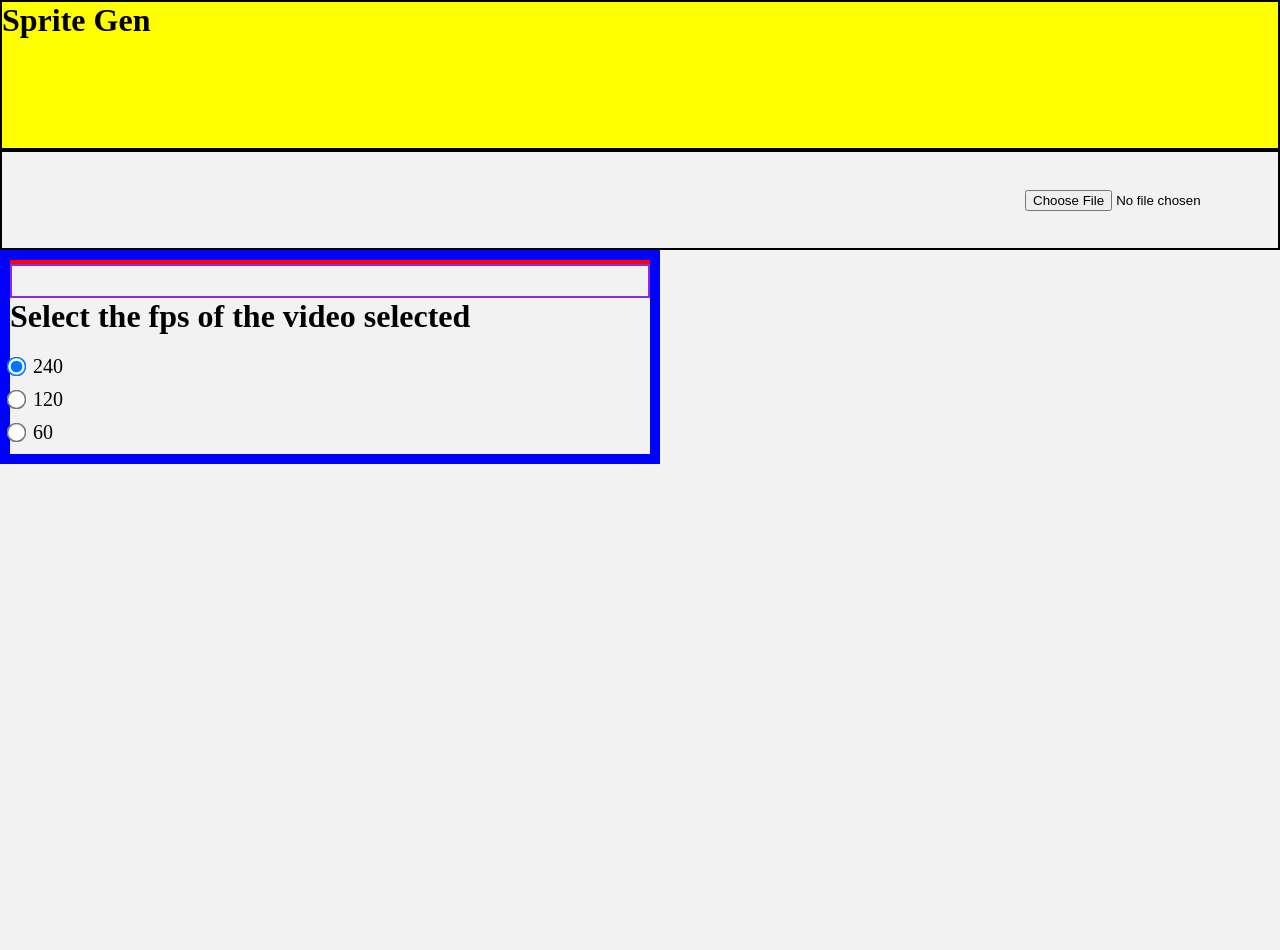
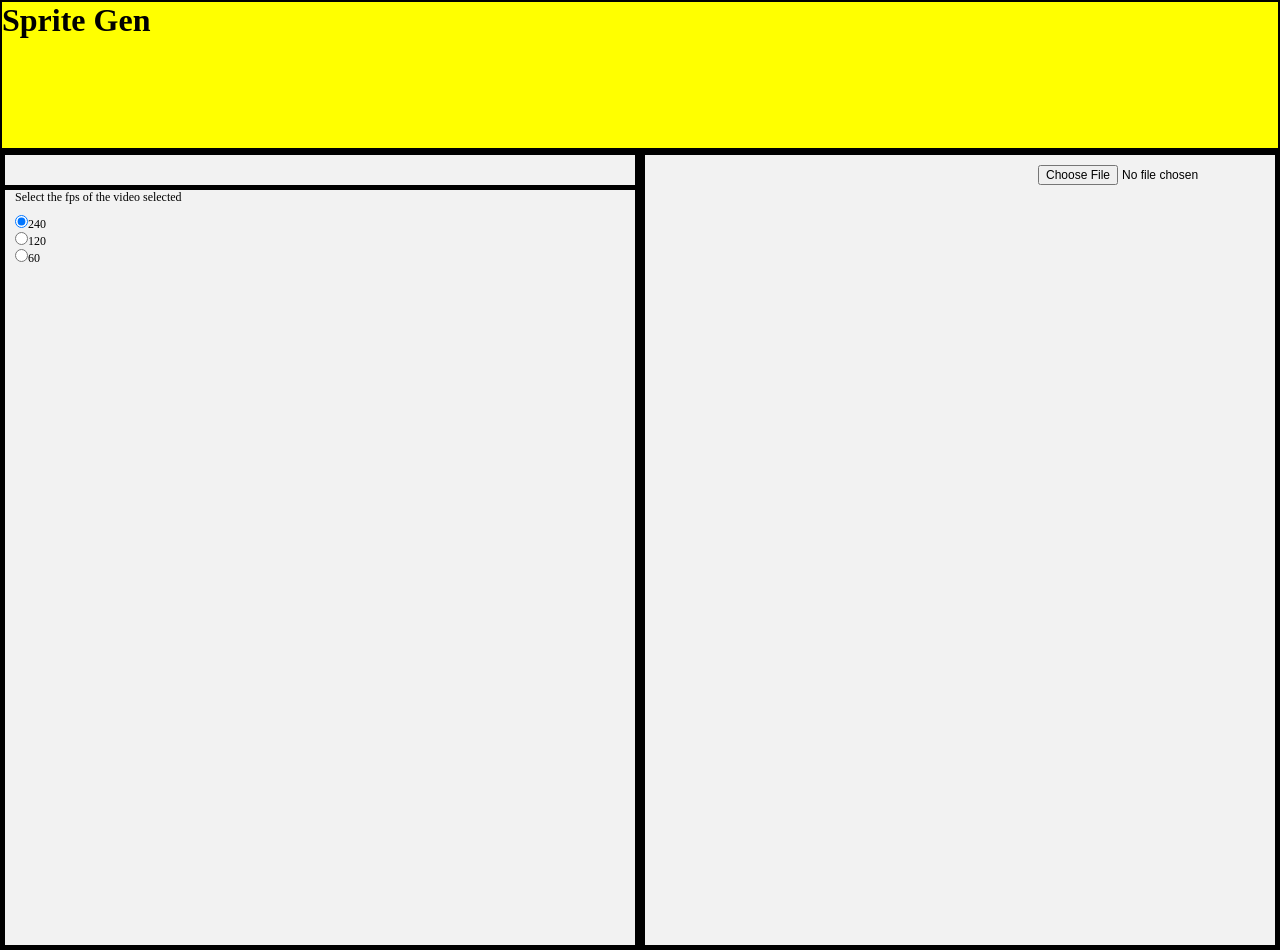
Before and after one commit to Jake-Noth/SpriteSheetGenerator, a React (Vite) app: page / in a window 1280 px wide. Before the commit the page ends 800 px from the top, so only its background shows below. Built offline with nearby package versions, Linux system fonts and the light colour scheme.

Commit message:
feature: reactive canvas

```diff
--- a/src/App.jsx
+++ b/src/App.jsx
@@ -7,15 +7,15 @@ import Slider from './components/Slider';
 import KeyFrameButton from './components/KeyFrameButton';
 import FPSButtons from './components/FPSButtons';
 import SelectedFrames from './components/SelectedFrames';
+import useResizeHandler from './hooks/ScreenChange';
 
 function App() {
   const { videoElement, frames } = useContext(VideoContext);
+  useResizeHandler();
 
   return (
     <>
       <h1 id="topHeader">Sprite Gen</h1>
-
-      <FileLoad/>
 
       <div id="canvas-and-frames">
         <div id='canvas-section-and-modifiers'>
@@ -41,6 +41,9 @@ function App() {
         </div>
 
         <div id='frames-section'>
+          <div id='file-upload-container'>
+            <FileLoad/>
+          </div>
           {videoElement && frames && <SelectedFrames/>}
         </div>
       </div>
--- a/src/components/Canvas.jsx
+++ b/src/components/Canvas.jsx
@@ -6,6 +6,6 @@ export default function Canvas(){
     const {canvasRef} = useContext(VideoContext)
 
     return(
-        <canvas id='video-canvas' width={300} height={800} ref={canvasRef}></canvas>
+        <canvas id='video-canvas' ref={canvasRef}></canvas>
     )
 }
--- a/src/components/FPSButtons.jsx
+++ b/src/components/FPSButtons.jsx
@@ -41,7 +41,7 @@ export default function FPSButtons(){
     };
 
     return (
-        <fieldset id='field-set'>
+        <fieldset id='fps-buttons'>
           <legend>Select the fps of the video selected</legend>
             {FPSOptions.map((FPS) => radioButton(FPS))}
         </fieldset>
--- a/src/components/FileLoad.jsx
+++ b/src/components/FileLoad.jsx
@@ -10,8 +10,6 @@ export default function FileLoad(){
         setSliderNum,
         setNumFrames,
         videoFPS,
-        setCanvasHeight,
-        setCanvasWidth,
     } = useContext(VideoContext)
 
     const drawFirstFrame = useDrawFirstFrame()
@@ -32,47 +30,19 @@ export default function FileLoad(){
           setVideoLength(videoElement.duration);
           setNumFrames(videoElement.duration * videoFPS);
           videoElement.currentTime = 0;
-          setDimensions(videoElement)
+          drawFirstFrame(videoElement)
         });
     };
 
-    function setDimensions(videoElement) {
-      const div = document.getElementById('canvas-section');
-      const divWidth = div.offsetWidth;
-
-      const naturalVidHeight = videoElement.videoHeight;
-      const naturalVidWidth = videoElement.videoWidth;
-      let finalWidth, finalHeight;
-
-      // Check if the video is larger than the container; only scale down
-      if (naturalVidWidth > divWidth) {
-        const scalingFactor = divWidth / naturalVidWidth;
-        finalHeight = naturalVidHeight * scalingFactor;
-        finalWidth = divWidth;
-        setCanvasHeight(finalHeight)
-        setCanvasWidth(finalWidth)
-      } else {
-        finalHeight = naturalVidHeight;
-        finalWidth = naturalVidWidth;
-        setCanvasHeight(finalHeight)
-        setCanvasWidth(finalWidth)
-      }
-
-      // Pass these dimensions directly to drawFirstFrame
-      drawFirstFrame(videoElement, finalWidth, finalHeight);
-    }
-
     return(
-        <div id='form-content'>
         <form onSubmit={handleSubmit}>
           <input
-            id="input"
+            id="file-upload"
             type='file'
             accept='video/*'
             onChange={setTheFile}
           />
         </form>
-      </div>
     )
 
 
--- a/src/hooks/DrawFirstFrame.jsx
+++ b/src/hooks/DrawFirstFrame.jsx
@@ -4,13 +4,15 @@ import { VideoContext } from "../context/Contex";
 
 export default function useDrawFirstFrame(){
 
-    const {canvasRef, ctxRef} = useContext(VideoContext)
+    const {canvasRef, ctxRef, setCanvasHeight,
+        setCanvasWidth,} = useContext(VideoContext)
 
-    const drawFirstFrame = (videoElement, finalWidth, finalHeight) => {
+    const drawFirstFrame = (videoElement) => {
 
+        const dimensions = setDimensions(videoElement)
         videoElement.currentTime = 0;
         videoElement.addEventListener('seeked', () => {
-            drawCanvas(videoElement, finalWidth, finalHeight);
+            drawCanvas(videoElement, dimensions[0], dimensions[1]);
         });
     }
 
@@ -31,6 +33,32 @@ export default function useDrawFirstFrame(){
         }
     };
 
+    function setDimensions(videoElement) {
+        const div = document.getElementById('canvas-section');
+        const divWidth = div.offsetWidth;
+
+        const naturalVidHeight = videoElement.videoHeight;
+        const naturalVidWidth = videoElement.videoWidth;
+        let finalWidth, finalHeight;
+
+        // Check if the video is larger than the container; only scale down
+        if (naturalVidWidth > divWidth) {
+          const scalingFactor = divWidth / naturalVidWidth;
+          finalHeight = naturalVidHeight * scalingFactor;
+          finalWidth = divWidth;
+          setCanvasHeight(finalHeight)
+          setCanvasWidth(finalWidth)
+        } else {
+          finalHeight = naturalVidHeight;
+          finalWidth = naturalVidWidth;
+          setCanvasHeight(finalHeight)
+          setCanvasWidth(finalWidth)
+        }
+
+        // Pass these dimensions directly to drawFirstFrame
+       return [finalWidth, finalHeight];
+      }
+
     return drawFirstFrame
 
 }
--- /dev/null
+++ b/src/hooks/ScreenChange.js
@@ -0,0 +1,26 @@
+import { useContext, useEffect } from 'react';
+import useDrawFirstFrame from './DrawFirstFrame';
+import { VideoContext } from '../context/Contex';
+
+function useResizeHandler() {
+  const { videoElement } = useContext(VideoContext);
+  const drawFirstFrame = useDrawFirstFrame();  // Get drawFirstFrame function
+
+  useEffect(() => {
+    const handleResize = () => {
+      if (videoElement) {
+        drawFirstFrame(videoElement);  // Call drawFirstFrame on resize if videoElement exists
+      }
+    };
+
+    // Add event listener for window resize
+    window.addEventListener('resize', handleResize);
+
+    // Cleanup event listener on component unmount
+    return () => {
+      window.removeEventListener('resize', handleResize);
+    };
+  }, [videoElement]);  // Re-run effect when videoElement changes
+}
+
+export default useResizeHandler;
--- a/src/index.css
+++ b/src/index.css
@@ -4,8 +4,13 @@
   box-sizing: border-box;
 }
 
-body {
+html, body {
+  height: 100vh;
   background-color: #f2f2f2;
+}
+
+#root {
+  height: 100%;
 }
 
 #topHeader {
@@ -15,98 +20,53 @@ body {
   border: 2px solid black;
 }
 
+#file-upload-container {
+  height: 2vh;
+  display: flex;
+  justify-content: end;
+}
+
+#file-upload {
+  font-size: 1.5vh;
+  padding: 10px;
+  width: 100%;
+}
+
+#canvas-and-frames {
+  display: flex;
+  width: 100%;
+  flex-direction: row;
+  height: 100%;
+}
+
 #canvas-section-and-modifiers {
   display: flex;
-  justify-content: center;
+  height: 100%;
+  width: 50%;
   flex-direction: column;
-  border: 10px solid blue;
+  border: 5px solid black;
 }
 
 #canvas-section {
   display: flex;
   justify-content: center;
-  border: 2px solid red;
-}
-
-#canvas-and-frames {
-  display: flex;
-  flex-direction: row;
-  height: 100%;
-}
-
-#frames-section {
-  width: 50%;
-  height: 100%;
-  border-left: 2px solid black;
-}
-
-#frames {
-  display: flex;
-  flex-direction: column;
-  justify-content: flex-start; /* Keeps frames at the start */
-  align-items: stretch; /* Allows frames to stretch to fill the container */
 }
 
 #slider-and-frame-button-container {
   padding: 15px;
-
-  width: 50vw;
-  border: 2px solid blueviolet;
+  width: 100%;
   display: flex;
   flex-direction: row;
-}
-
-.box {
-  display: flex;
-  flex-direction: column;
-  justify-content: center;
-  align-items: center;
-  height: 300px;
-  width: calc(100vw / 3);
-  border: 2px solid black;
-  padding: 20px;
-  box-sizing: border-box;
-}
-
-#field-set {
-  display: flex;
-  flex-direction: column;
-  align-items: flex-start;
-  border: none;
-  padding: 0;
-  margin: 0;
-}
-
-#field-set div {
-  display: flex;
-  align-items: center;
-  margin-bottom: 10px;
-}
-
-input[type='radio'] {
-  transform: scale(1.5);
-  margin-right: 10px;
-}
-
-label {
-  font-size: 20px;
+  border-bottom: 5px solid black;
 }
 
 #slider-container {
-  width: calc(50vw * (2 / 3));
+  width: 66%;
   padding-left: 20px;
   display: flex;
   justify-content: center;
   align-items: center;
 }
-
-#frame-button-container {
-  width: calc(50vw * (1/3));
-  display: flex;
-  justify-content: center;
-  align-items: center;
-}
-
 
 #slider {
   appearance: none;
@@ -127,66 +87,42 @@ label {
   cursor: pointer;
 }
 
+#frame-button-container {
+  width: 33%;
+  display: flex;
+  justify-content: center;
+  align-items: center;
+}
+
 #keyframe-button {
   height: 50%;
   width: 50%;
   font-size: .75vw;
 }
 
-#spacer {
-  width: 400px;
+#modifier-buttons {
+
 }
 
-legend {
-  font-size: 32px;
-  font-weight: bold;
-  margin-bottom: 20px;
+#fps-buttons {
+  font-size: 1.5vh; /* Increase font size */
+  border: none;    /* Remove border */
+  padding: 10px;   /* Optional: add some padding */
 }
 
-#form-content {
-  display: flex;
-  height: 100px;
-  width: 100%;
-  justify-content: flex-end;
-  align-items: center;
-  border: 2px solid black;
+#fps-buttons legend {
+  font-size: 1.5vh; /* Increase size of the legend text */
 }
 
-#file-upload {
-  font-size: 30px;   /* Increase the font size of the file name text */
-  padding: 10px;     /* Add padding to the input */
-  cursor: pointer;
+#frames-section {
+  width: 50%;
+  height: 100%;
+  border: 5px solid black;
 }
 
-
-#file-upload::file-selector-button {
-  font-size: 25px;   /* Set font size for the button text */
-  padding: 20px;     /* Add padding to increase the size of the button */
-  background-color: #f0f0f0;  /* Optional: background color */
-  border: 1px solid black;    /* Optional: border */
-  cursor: pointer;
-  margin-right: 30px;
+#frames {
+  display: flex;
+  flex-direction: column;
+  justify-content: flex-start; /* Keeps frames at the start */
+  align-items: stretch; /* Allows frames to stretch to fill the container */
 }
-
-.frame-container {
-  font-size: 16px;
-  margin: 10px;
-}
-
-.frame-item {
-  border: 1px solid #ccc;
-  padding: 10px;
-  margin-bottom: 5px;
-  font-size: 30px;
-}
-
-.no-frames {
-  font-style: italic;
-  color: gray;
-}
-
-.frame-canvas {
-  width: 150px;  /* Set the desired width */
-  height: 200px;  /* Set the desired height */
-  border: 1px solid #ccc; /* Optional: Add a border for better visibility */
-}
```
